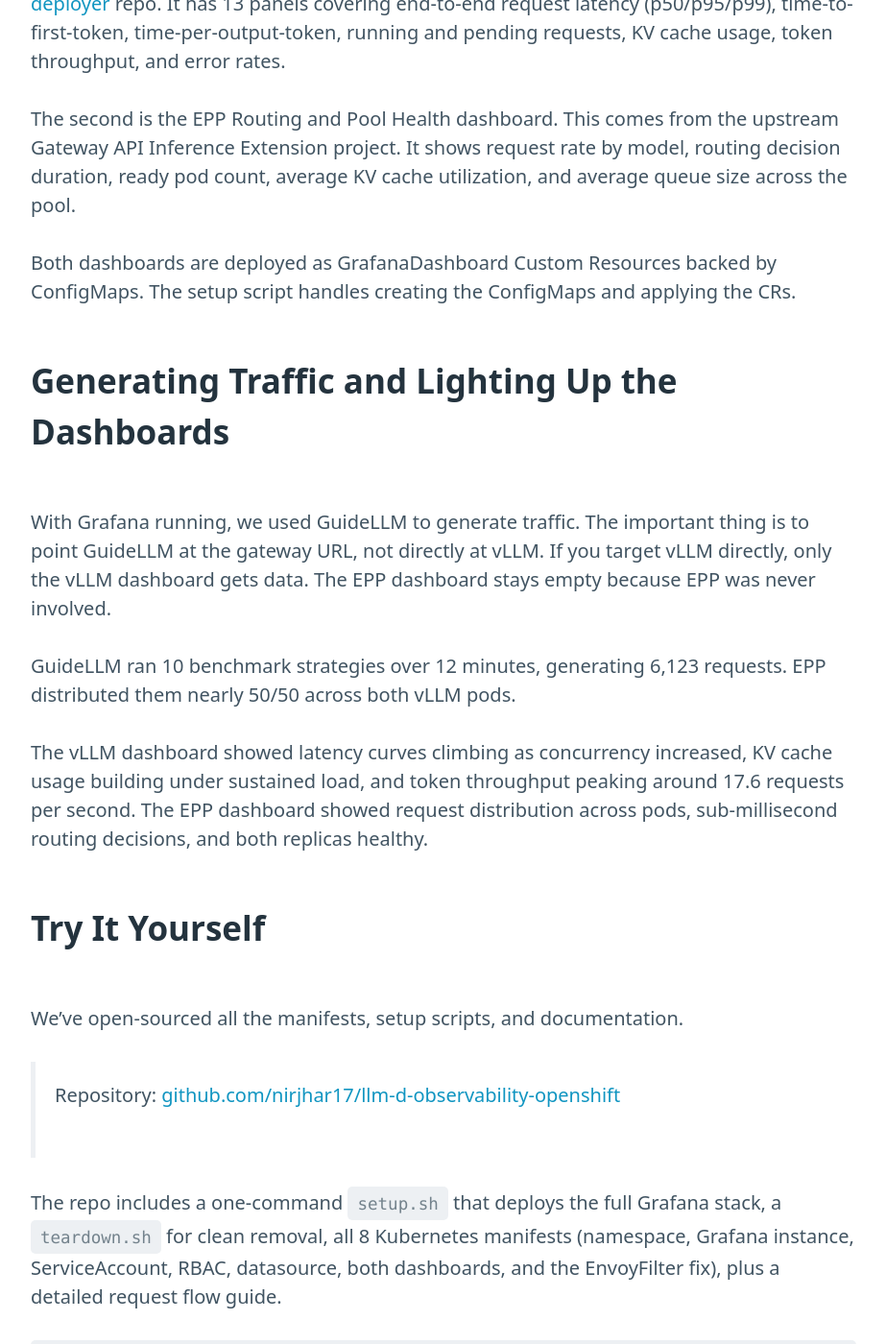
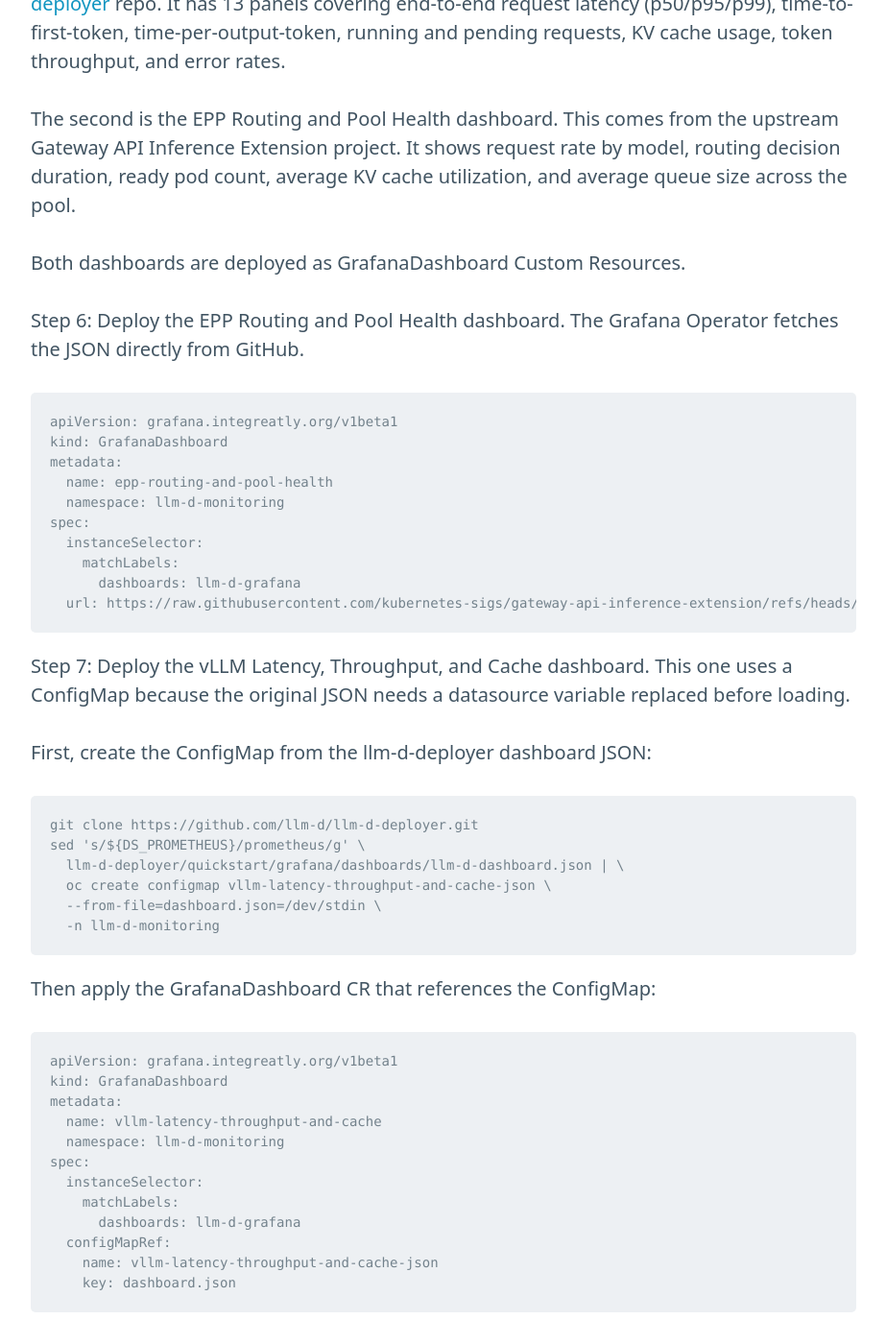
Before and after one commit to nirjhar17/llm-d-observability-openshift, a Jekyll site: the page built from blog-observability-llm-d-openshift-ai.md, in a window 1280 px wide and 1400 px high, scrolled down 6668 px. Shown: the whole window at 96% size, without its empty margins (178-1101 px from the left). Built offline with Jekyll 4.4.1, drawn with Linux system fonts in a browser that asks for light colours.

Commit message:
Add dashboard YAML manifests to blog (Steps 6 and 7)
Co-authored-by: Cursor <cursoragent@cursor.com>

````diff
--- a/blog-observability-llm-d-openshift-ai.md
+++ b/blog-observability-llm-d-openshift-ai.md
@@ -219,7 +219,52 @@ The first is the vLLM Latency, Throughput, and Cache dashboard. It comes from th
 
 The second is the EPP Routing and Pool Health dashboard. This comes from the upstream Gateway API Inference Extension project. It shows request rate by model, routing decision duration, ready pod count, average KV cache utilization, and average queue size across the pool.
 
-Both dashboards are deployed as GrafanaDashboard Custom Resources backed by ConfigMaps. The setup script handles creating the ConfigMaps and applying the CRs.
+Both dashboards are deployed as GrafanaDashboard Custom Resources.
+
+Step 6: Deploy the EPP Routing and Pool Health dashboard. The Grafana Operator fetches the JSON directly from GitHub.
+
+```yaml
+apiVersion: grafana.integreatly.org/v1beta1
+kind: GrafanaDashboard
+metadata:
+  name: epp-routing-and-pool-health
+  namespace: llm-d-monitoring
+spec:
+  instanceSelector:
+    matchLabels:
+      dashboards: llm-d-grafana
+  url: https://raw.githubusercontent.com/kubernetes-sigs/gateway-api-inference-extension/refs/heads/main/tools/dashboards/inference_gateway.json
+```
+
+Step 7: Deploy the vLLM Latency, Throughput, and Cache dashboard. This one uses a ConfigMap because the original JSON needs a datasource variable replaced before loading.
+
+First, create the ConfigMap from the llm-d-deployer dashboard JSON:
+
+```
+git clone https://github.com/llm-d/llm-d-deployer.git
+sed 's/${DS_PROMETHEUS}/prometheus/g' \
+  llm-d-deployer/quickstart/grafana/dashboards/llm-d-dashboard.json | \
+  oc create configmap vllm-latency-throughput-and-cache-json \
+  --from-file=dashboard.json=/dev/stdin \
+  -n llm-d-monitoring
+```
+
+Then apply the GrafanaDashboard CR that references the ConfigMap:
+
+```yaml
+apiVersion: grafana.integreatly.org/v1beta1
+kind: GrafanaDashboard
+metadata:
+  name: vllm-latency-throughput-and-cache
+  namespace: llm-d-monitoring
+spec:
+  instanceSelector:
+    matchLabels:
+      dashboards: llm-d-grafana
+  configMapRef:
+    name: vllm-latency-throughput-and-cache-json
+    key: dashboard.json
+```
 
 ## Generating Traffic and Lighting Up the Dashboards
 
````
